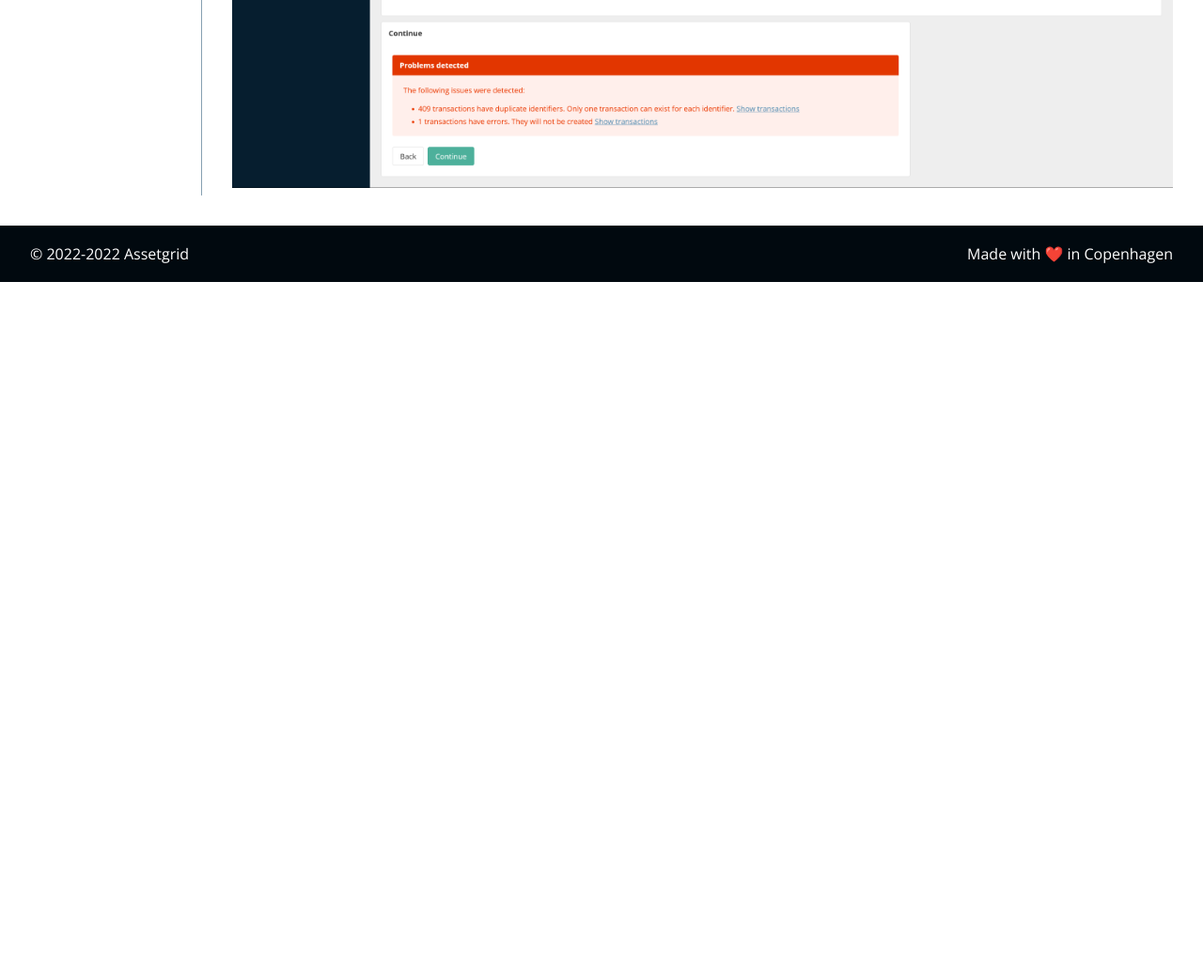
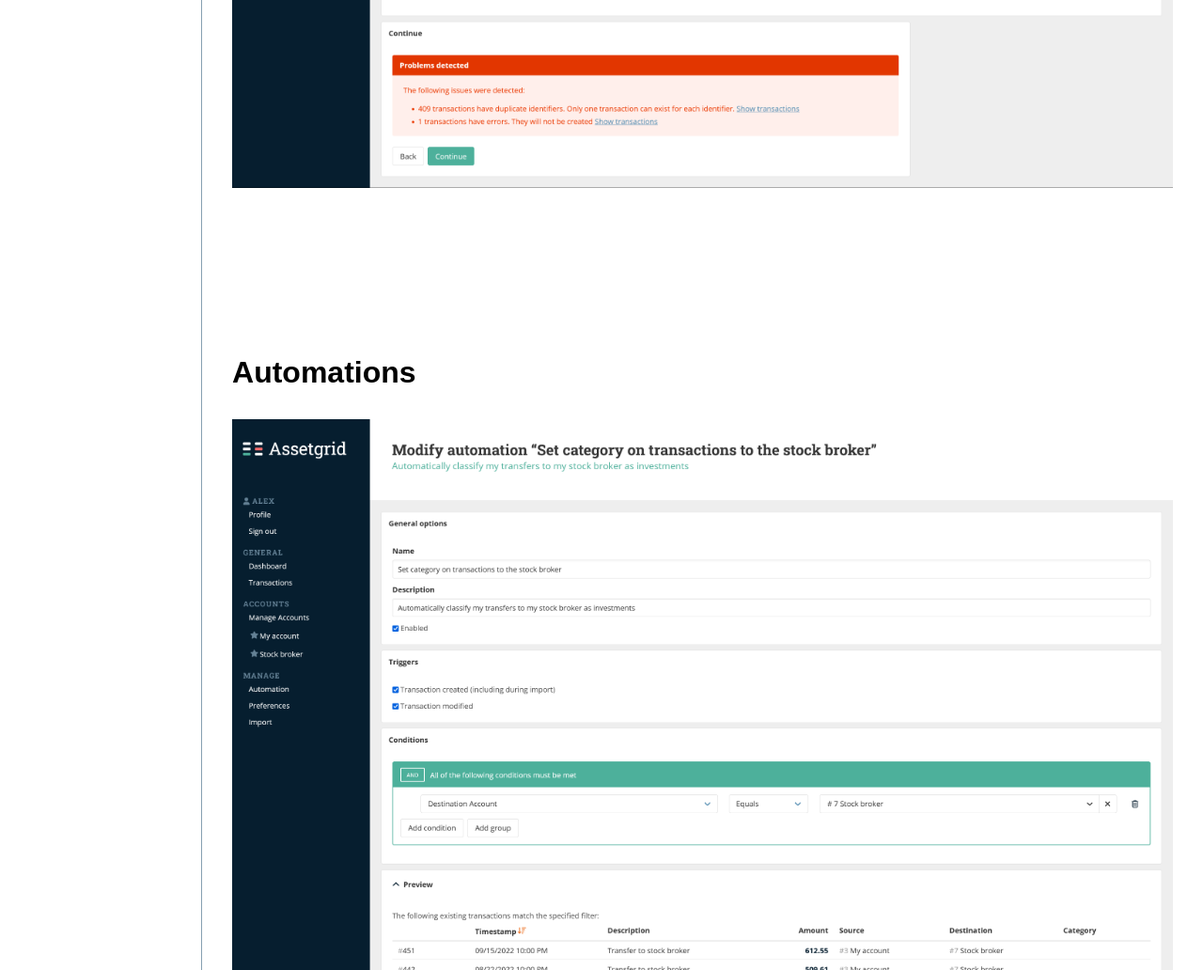
Before and after one commit to assetgrid/website, an Astro site: page /screenshots in a window 1280 px wide. Shown: the part 3988-5020 px from the top of the page at 94% size. Before the commit the page ends 4288 px from the top, so only its background shows below. Built offline with nearby package versions, Linux system fonts and the light colour scheme; Astro itself is replaced by a stand-in of ours.

Commit message:
Add screenshots

```diff
--- a/src/pages/screenshots.md
+++ b/src/pages/screenshots.md
@@ -11,3 +11,6 @@
 
 #  CSV import
 <img src="/screenshots/assetgrid3.png" />
+
+#  Automations
+<img src="/screenshots/assetgrid4-automations.png" />
```
Also changed, not shown: src/pages/releases/v0.2.0.md (+1 -0 lines), public/screenshots/assetgrid4-automations.png (added).
